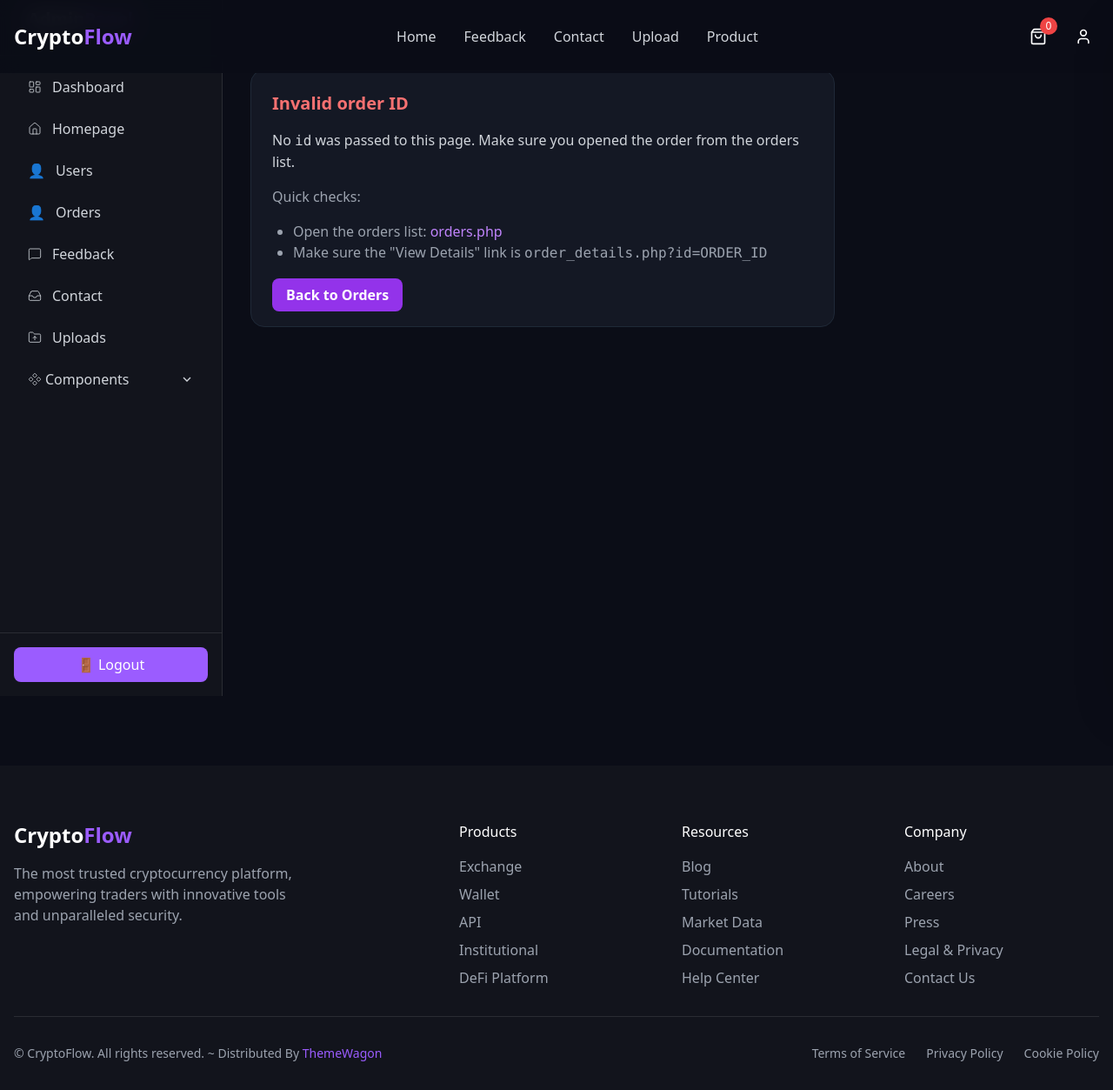
After one commit to Shehriyal-Aziz/php-core, a PHP site: page /admin/order_details.php in a window 1280 px wide. The commit adds this page. Shown: the whole page at 87% size. Run offline with PHP 8.4, Linux system fonts and the light colour scheme; the visitor is signed in with stand-in values (Sample User, id 1); some libraries are stand-ins or nearby versions.

Commit message:
main work and functionality complete now just extra thing are left like email jsand dashboard

```diff
--- /dev/null
+++ b/admin/order_details.php
@@ -0,0 +1,123 @@
+<?php
+// admin/order_details.php
+include('../connect.php');
+include '../includes/header.php';
+include 'sidebar.php';
+
+// Try to get the order id from GET (and fallback to REQUEST if necessary)
+$order_id = null;
+if (isset($_GET['id']) && trim($_GET['id']) !== '') {
+    $order_id = (int) $_GET['id'];
+} elseif (isset($_REQUEST['id']) && trim($_REQUEST['id']) !== '') {
+    $order_id = (int) $_REQUEST['id'];
+}
+
+// Friendly fallback if no id provided
+if (!$order_id) {
+    ?>
+
+    <div class="ml-64 p-8 pt-20 bg-[#0B0D17] min-h-screen text-white">
+      <div class="bg-[#141824] p-6 rounded-2xl border border-gray-800 max-w-2xl">
+        <h2 class="text-xl font-semibold text-red-400 mb-4">Invalid order ID</h2>
+        <p class="text-gray-300 mb-4">No <code>id</code> was passed to this page. Make sure you opened the order from the orders list.</p>
+        <p class="text-gray-400 mb-4">Quick checks:</p>
+        <ul class="list-disc ml-6 text-gray-400">
+          <li>Open the orders list: <a href="orders.php" class="text-purple-400 hover:underline">orders.php</a></li>
+          <li>Make sure the "View Details" link is <code>order_details.php?id=ORDER_ID</code></li>
+        </ul>
+        <div class="mt-6">
+          <a href="orders.php" class="bg-purple-600 hover:bg-purple-700 px-4 py-2 rounded-lg text-white font-semibold">Back to Orders</a>
+        </div>
+      </div>
+    </div>
+    <?php
+    include '../includes/footer.php';
+    exit;
+}
+
+// Fetch order safely
+$order_q = mysqli_query($connection, "SELECT * FROM orders WHERE id = {$order_id} LIMIT 1");
+if (!$order_q || mysqli_num_rows($order_q) === 0) {
+    ?>
+    <div class="ml-64 p-8 pt-20 bg-[#0B0D17] min-h-screen text-white">
+      <div class="bg-[#141824] p-6 rounded-2xl border border-gray-800 max-w-2xl">
+        <h2 class="text-xl font-semibold text-red-400 mb-4">Order not found</h2>
+        <p class="text-gray-300 mb-4">There is no order with ID <span class="text-white font-semibold">#<?php echo htmlspecialchars($order_id); ?></span>.</p>
+        <div class="mt-6">
+          <a href="orders.php" class="bg-purple-600 hover:bg-purple-700 px-4 py-2 rounded-lg text-white font-semibold">Back to Orders</a>
+        </div>
+      </div>
+    </div>
+    <?php
+    include '../includes/footer.php';
+    exit;
+}
+
+$order = mysqli_fetch_assoc($order_q);
+
+// Fetch items
+$items_q = mysqli_query($connection, "SELECT * FROM order_items WHERE order_id = {$order_id}");
+?>
+
+<div class="ml-64" >
+<div class=" p-8 pt-20 bg-[#0B0D17] min-h-screen text-white">
+  <h1 class="text-3xl font-bold text-purple-400 mb-6">Order #<?php echo $order['id']; ?></h1>
+
+  <!-- Order Info -->
+  <div class="bg-[#141824] rounded-2xl p-6 border border-gray-800 mb-8">
+    <h2 class="text-xl font-semibold mb-4 text-purple-300">Customer Details</h2>
+    <div class="grid grid-cols-1 sm:grid-cols-2 gap-4 text-gray-300">
+      <p><span class="font-semibold text-white">Name:</span> <?php echo htmlspecialchars($order['name']); ?></p>
+      <p><span class="font-semibold text-white">Email:</span> <?php echo htmlspecialchars($order['email']); ?></p>
+      <p><span class="font-semibold text-white">Phone:</span> <?php echo htmlspecialchars($order['phone']); ?></p>
+      <div class="sm:col-span-2">
+        <p class="font-semibold text-white">Address:</p>
+        <p class="text-gray-300"><?php echo nl2br(htmlspecialchars($order['address'])); ?></p>
+      </div>
+    </div>
+    <div class="mt-4 text-gray-400 text-sm">
+      <p><span class="font-semibold text-white">Order Date:</span> <?php echo date('M d, Y h:i A', strtotime($order['created_at'])); ?></p>
+      <p><span class="font-semibold text-white">Payment Method:</span> Cash on Delivery</p>
+    </div>
+  </div>
+
+  <!-- Order Items -->
+  <div class="bg-[#141824] rounded-2xl p-6 border border-gray-800">
+    <h2 class="text-xl font-semibold mb-4 text-purple-300">Ordered Products</h2>
+    <table class="w-full text-left border-collapse text-sm">
+      <thead>
+        <tr class="border-b border-gray-700 text-gray-400">
+          <th class="py-2">Product Name</th>
+          <th class="py-2">Quantity</th>
+          <th class="py-2">Price</th>
+          <th class="py-2">Subtotal</th>
+        </tr>
+      </thead>
+      <tbody>
+        <?php
+        $grand_total = 0;
+        while ($item = mysqli_fetch_assoc($items_q)) {
+          $subtotal = $item['price'] * $item['quantity'];
+          $grand_total += $subtotal;
+        ?>
+        <tr class="border-b border-gray-800 hover:bg-[#1a1e2a]">
+          <td class="py-2"><?php echo htmlspecialchars($item['product_name']); ?></td>
+          <td class="py-2"><?php echo (int)$item['quantity']; ?></td>
+          <td class="py-2">$<?php echo number_format($item['price'], 2); ?></td>
+          <td class="py-2">$<?php echo number_format($subtotal, 2); ?></td>
+        </tr>
+        <?php } ?>
+      </tbody>
+    </table>
+
+    <div class="text-right mt-6">
+      <h3 class="text-lg font-semibold text-purple-400">
+        Total: $<?php echo number_format($grand_total, 2); ?>
+      </h3>
+    </div>
+  </div>
+</div>
+
+<?php include '../includes/footer.php'; ?>
+</div>
+ </div>
--- a/admin/sidebar.php
+++ b/admin/sidebar.php
@@ -32,6 +32,9 @@ include '../session.php';
     </a>
     <a href="/php-core/admin/users.php" class="flex items-center px-4 py-2 text-gray-300 hover:bg-[#1A1D29] hover:text-white rounded-lg">
       👤 <span class="ml-3">Users</span>
+    </a>
+    <a href="/php-core/admin/orders.php" class="flex items-center px-4 py-2 text-gray-300 hover:bg-[#1A1D29] hover:text-white rounded-lg">
+      👤 <span class="ml-3">Orders</span>
     </a>
     <a href="/php-core/admin/feedback_report.php" class="flex items-center px-4 py-2 text-gray-300 hover:bg-[#1A1D29] hover:text-white rounded-lg">
       <svg xmlns="http://www.w3.org/2000/svg" width="16" height="16" viewBox="0 0 24 24" fill="none" stroke="currentColor" stroke-width="1.25" stroke-linecap="round" stroke-linejoin="round" class="lucide lucide-message-square-icon lucide-message-square">
```
Also changed, not shown: admin/orders.php (added, +87 -0 lines), order_success.php (added, +30 -0 lines), process_order.php (added, +54 -0 lines).
